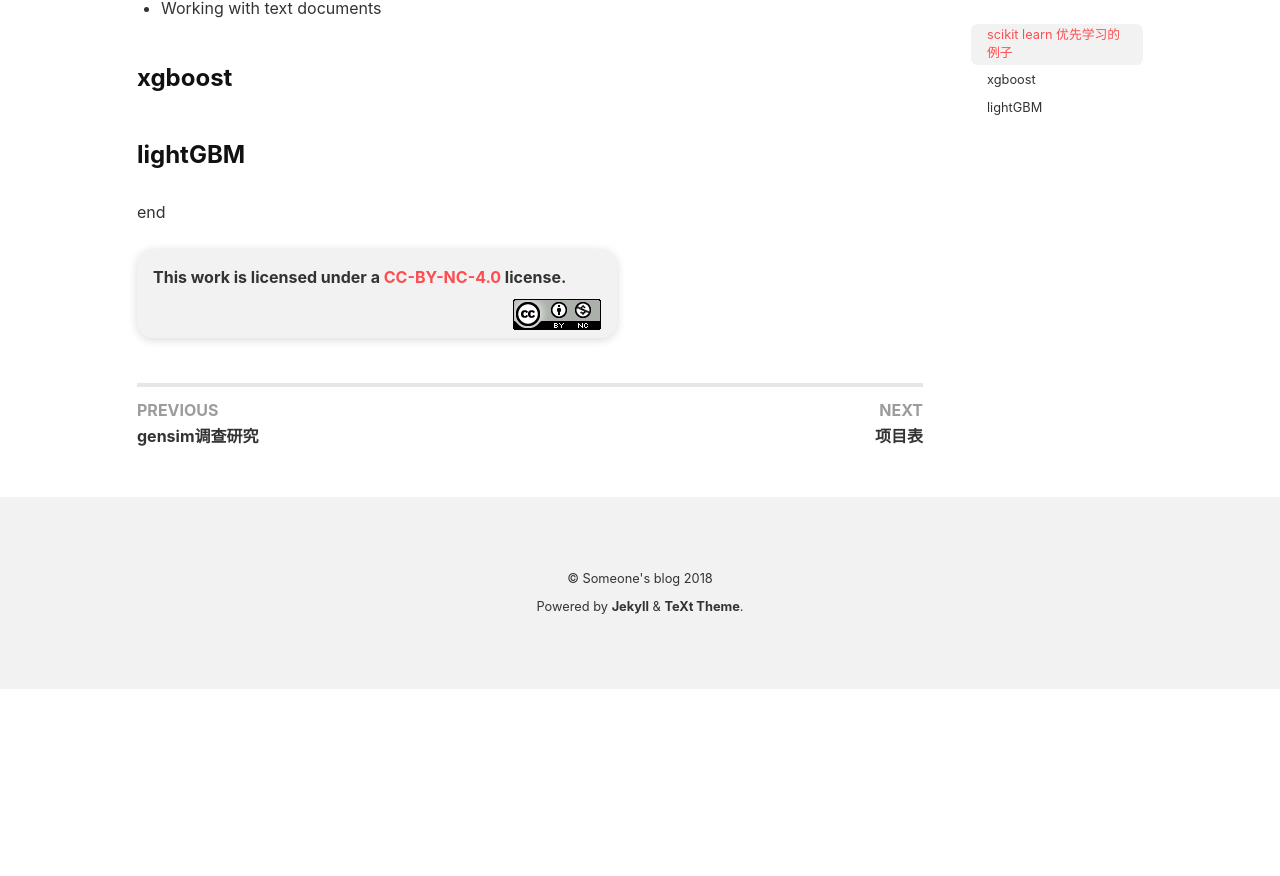
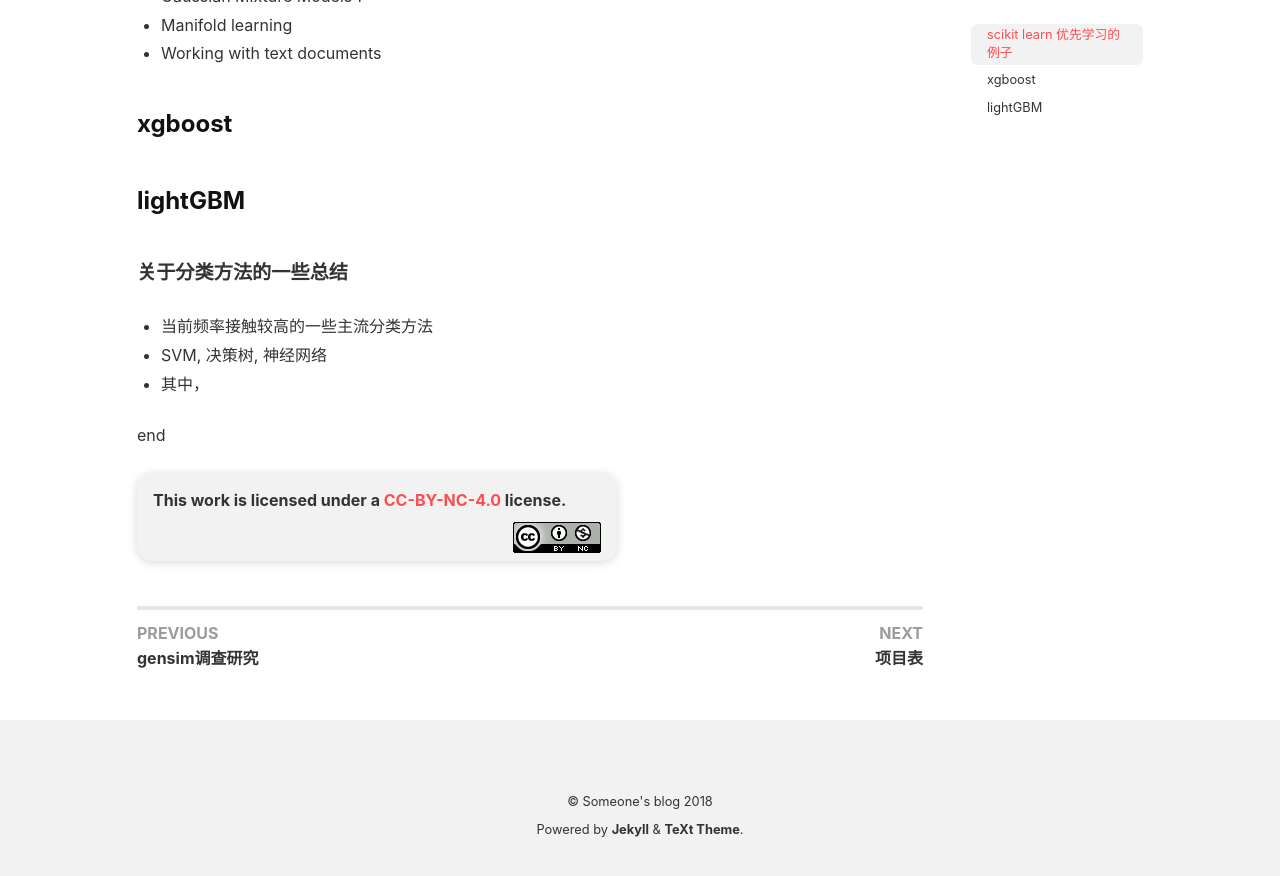
Before and after one commit to slyrx/Tech_Blog, a Jekyll site: the page built from _posts/2018-4-24-机器学习一般流程.md, in a window 1280 px wide and 900 px high, scrolled down 2214 px. Shown: the top 876 px of the window. Built offline with Jekyll 4.4.1, drawn with Linux system fonts in a browser that asks for light colours; nearby versions of some CDN libraries; before the commit the page ends 2903 px from its top, so only the background shows below that.

Commit message:
modify articles

```diff
--- a/_posts/2018-4-24-机器学习一般流程.md
+++ b/_posts/2018-4-24-机器学习一般流程.md
@@ -11,6 +11,7 @@
 |确定分类/聚类问题|特征构建                            |选择机器学习方法|调参|训练|总结|
 |问题理解        |预处理<br>爬虫 nutch<br>gensim自动语义提取  |协同过滤||||
 |Classification<br>Neural Networks<br>Support Vector Machines<br>Decision Trees| Nearest Neighbors | Model Selection<br> Ensemble methods | Generalized Linear Models |||
+|||||||
 
 
 #机器学习方法使用步骤
@@ -58,5 +59,9 @@
 ### lightGBM
 
 
+#### 关于分类方法的一些总结
++ 当前频率接触较高的一些主流分类方法
++ SVM, 决策树, 神经网络
++ 其中，
 
 end
```
